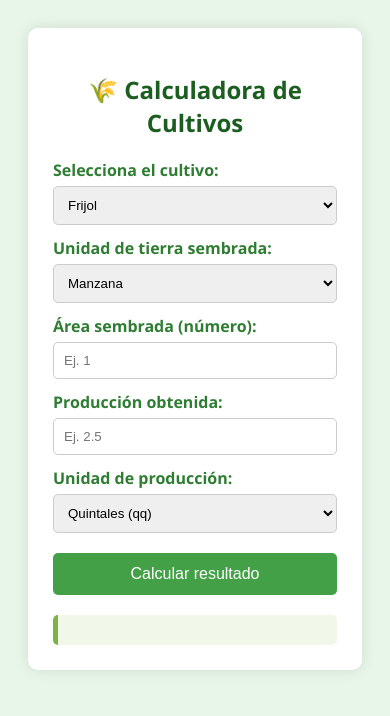
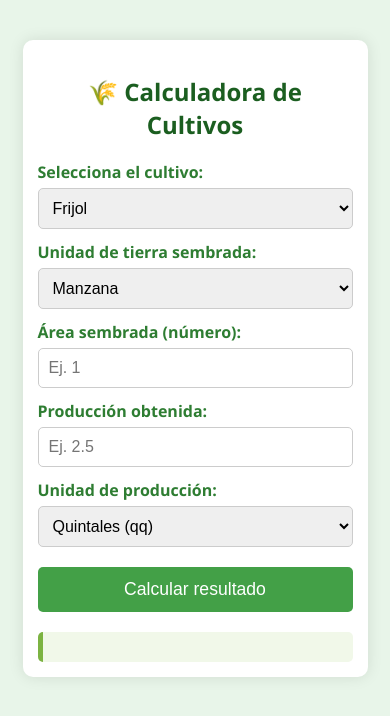
Before and after one commit to ElmerPrz/ElmerPrz1.github.io, a plain HTML site: page index.html in a window 390 px wide. Drawn offline with Linux system fonts and the light colour scheme.

Commit message:
index.html

```diff
--- a/index.html
+++ b/index.html
@@ -2,12 +2,14 @@
 <html lang="es">
 <head>
   <meta charset="UTF-8">
+  <meta name="viewport" content="width=device-width, initial-scale=1.0">
   <title>Calculadora de Cultivos</title>
   <style>
     body {
       font-family: 'Segoe UI', sans-serif;
       background: #e8f5e9;
       padding: 20px;
+      margin: 0;
       color: #2e7d32;
     }
     .container {
@@ -15,12 +17,14 @@
       border-radius: 10px;
       padding: 25px;
       max-width: 500px;
-      margin: auto;
+      width: 90%;
+      margin: 20px auto;
       box-shadow: 0 0 15px rgba(0, 0, 0, 0.1);
     }
     h2 {
       text-align: center;
       color: #1b5e20;
+      font-size: 1.8em;
     }
     label {
       display: block;
@@ -34,6 +38,7 @@
       border-radius: 5px;
       border: 1px solid #ccc;
       box-sizing: border-box;
+      font-size: 1em;
     }
     button {
       width: 100%;
@@ -43,7 +48,7 @@
       color: white;
       border: none;
       border-radius: 5px;
-      font-size: 16px;
+      font-size: 1.1em;
       cursor: pointer;
     }
     button:hover {
@@ -55,6 +60,15 @@
       padding: 15px;
       border-radius: 5px;
       border-left: 5px solid #7cb342;
+      font-size: 1em;
+    }
+    @media screen and (max-width: 480px) {
+      h2 {
+        font-size: 1.5em;
+      }
+      .container {
+        padding: 15px;
+      }
     }
   </style>
 </head>
```
